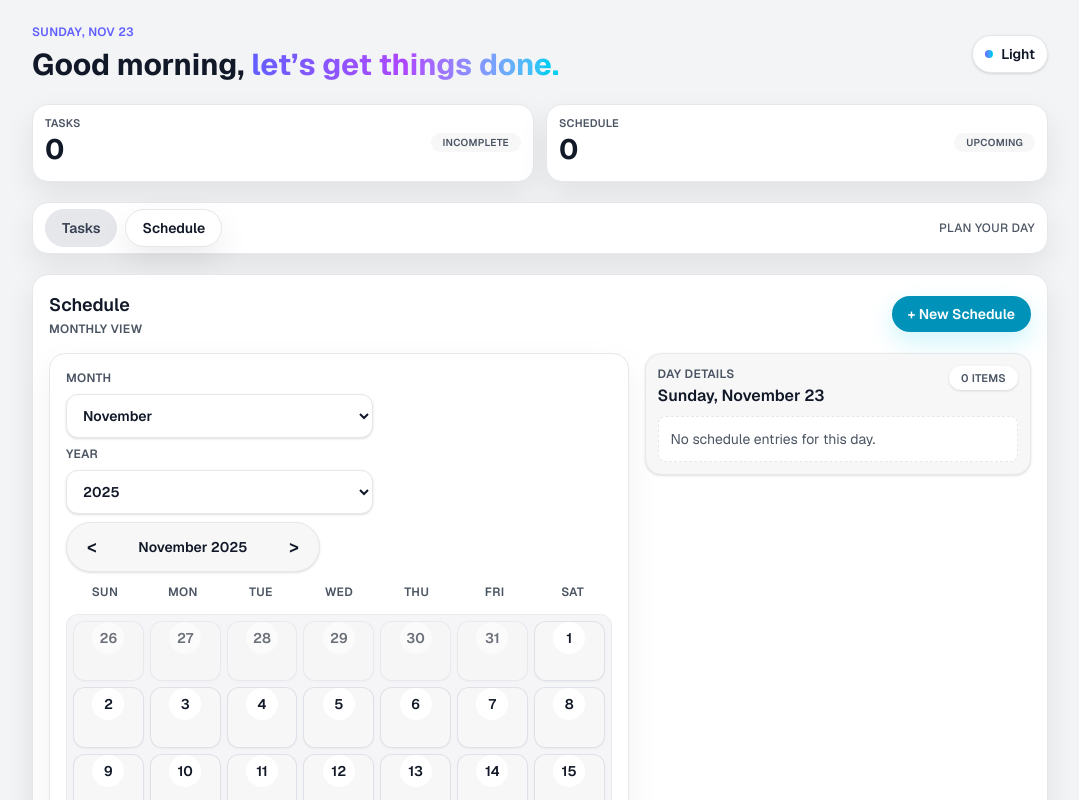
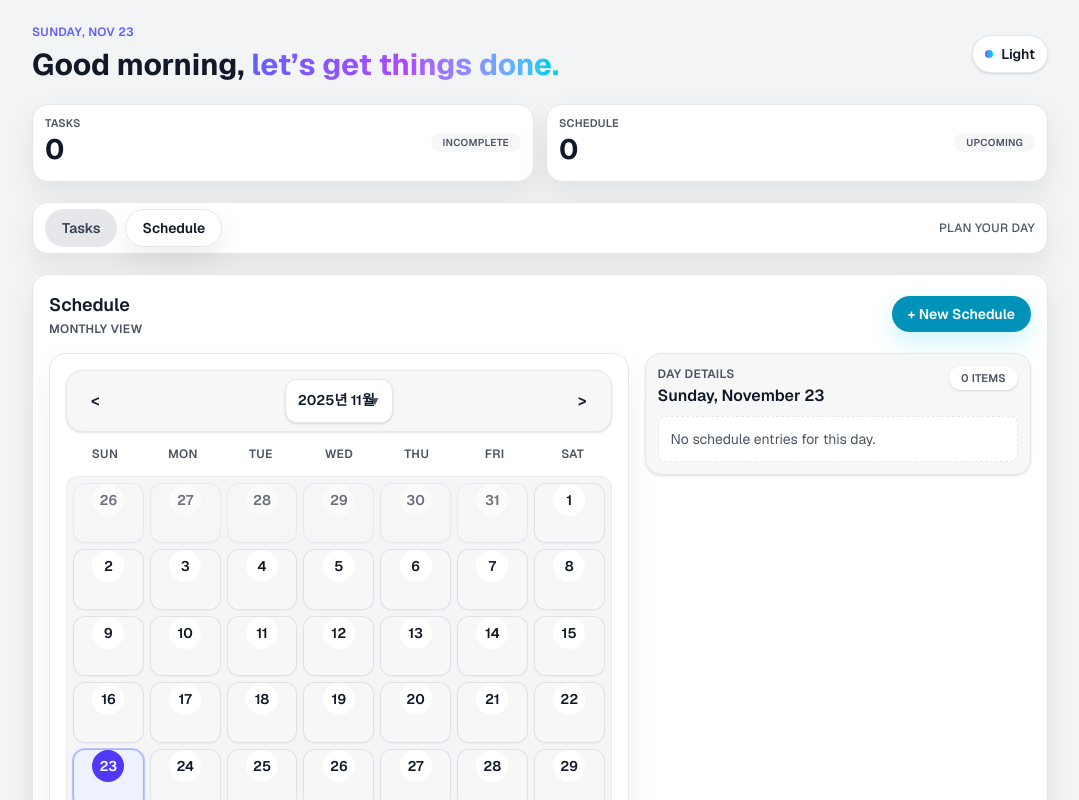
Before and after one commit to bbg-96/logme, a Next.js app: page / in a window 1280 px wide. Both pictures are taken after a click on the button "Schedule". Shown: the top 800 px of the page, without its empty margins (100-1179 px from the left). Built offline with nearby package versions, Linux system fonts and the light colour scheme.

Commit message:
Add compact calendar header layout

```diff
--- /dev/null
+++ b/components/schedule/calendar-header.tsx
@@ -0,0 +1,79 @@
+"use client";
+
+import { useMemo } from "react";
+
+interface CalendarHeaderProps {
+  currentMonth: Date;
+  onChangeMonth: (offset: number) => void;
+  onSelectMonth: (year: number, month: number) => void;
+}
+
+export function CalendarHeader({ currentMonth, onChangeMonth, onSelectMonth }: CalendarHeaderProps) {
+  const monthOptions = useMemo(() => {
+    const currentYear = currentMonth.getFullYear();
+    const minYear = currentYear - 5;
+    const maxYear = currentYear + 5;
+
+    const options: { value: string; label: string }[] = [];
+
+    for (let year = minYear; year <= maxYear; year += 1) {
+      for (let month = 0; month < 12; month += 1) {
+        const date = new Date(year, month, 1);
+        const label = date.toLocaleDateString("ko-KR", { year: "numeric", month: "long" });
+        options.push({ value: `${year}-${month}`, label });
+      }
+    }
+
+    return options;
+  }, [currentMonth]);
+
+  const handleSelect = (value: string) => {
+    const [yearString, monthString] = value.split("-");
+    const year = Number(yearString);
+    const month = Number(monthString);
+    onSelectMonth(year, month);
+  };
+
+  return (
+    <div className="flex items-center justify-between gap-2 rounded-2xl border border-[color:var(--color-border-subtle)] bg-[var(--color-bg-subtle)] px-3 py-2 shadow-sm">
+      <button
+        onClick={() => onChangeMonth(-1)}
+        className="rounded-full px-3 py-2 text-base font-semibold text-[var(--color-text-primary)] transition hover:bg-[var(--color-bg-card)] focus-visible:outline focus-visible:outline-2 focus-visible:outline-indigo-500"
+        aria-label="Previous month"
+      >
+        &lt;
+      </button>
+
+      <div className="flex-1 text-center">
+        <label htmlFor="calendar-month-select" className="sr-only">
+          Select month
+        </label>
+        <div className="relative inline-flex">
+          <select
+            id="calendar-month-select"
+            value={`${currentMonth.getFullYear()}-${currentMonth.getMonth()}`}
+            onChange={(event) => handleSelect(event.target.value)}
+            className="appearance-none rounded-full border border-[color:var(--color-border-subtle)] bg-[var(--color-bg-card)] px-4 py-2 pr-9 text-sm font-semibold text-[var(--color-text-primary)] shadow-sm transition hover:bg-[var(--color-bg-subtle)] focus-visible:outline focus-visible:outline-2 focus-visible:outline-indigo-500"
+          >
+            {monthOptions.map(({ value, label }) => (
+              <option key={value} value={value}>
+                {label}
+              </option>
+            ))}
+          </select>
+          <span className="pointer-events-none absolute right-3 top-1/2 -translate-y-1/2 text-xs text-[color:var(--color-text-muted)]">
+            ▼
+          </span>
+        </div>
+      </div>
+
+      <button
+        onClick={() => onChangeMonth(1)}
+        className="rounded-full px-3 py-2 text-base font-semibold text-[var(--color-text-primary)] transition hover:bg-[var(--color-bg-card)] focus-visible:outline focus-visible:outline-2 focus-visible:outline-indigo-500"
+        aria-label="Next month"
+      >
+        &gt;
+      </button>
+    </div>
+  );
+}
--- a/components/schedule/schedule-calendar.tsx
+++ b/components/schedule/schedule-calendar.tsx
@@ -3,6 +3,7 @@
 import { ReactNode, useMemo, useState } from "react";
 import { parseLocalDateString, toLocalDateString } from "@/lib/date";
 import { ScheduleItem } from "@/lib/types";
+import { CalendarHeader } from "./calendar-header";
 import { CalendarDayCell } from "./calendar-day-cell";
 
 interface Props {
@@ -45,31 +46,6 @@ export function ScheduleCalendar({
   const [currentMonth, setCurrentMonth] = useState(() => new Date(today.getFullYear(), today.getMonth(), 1));
   const [selectedDate, setSelectedDate] = useState(todayKey);
 
-  const monthOptions = useMemo(
-    () => [
-      "January",
-      "February",
-      "March",
-      "April",
-      "May",
-      "June",
-      "July",
-      "August",
-      "September",
-      "October",
-      "November",
-      "December",
-    ],
-    [],
-  );
-
-  const yearOptions = useMemo(() => {
-    const currentYear = today.getFullYear();
-    const minYear = Math.min(currentYear - 5, currentMonth.getFullYear());
-    const maxYear = Math.max(currentYear + 5, currentMonth.getFullYear());
-    return Array.from({ length: maxYear - minYear + 1 }, (_, index) => minYear + index);
-  }, [currentMonth, today]);
-
   const schedulesByDate = useMemo(() => {
     const grouped: Record<string, ScheduleItem[]> = {};
 
@@ -83,11 +59,6 @@ export function ScheduleCalendar({
 
   const monthDays = useMemo(() => buildCalendar(currentMonth), [currentMonth]);
   const selectedDateItems = schedulesByDate[selectedDate] ?? [];
-
-  const monthLabel = currentMonth.toLocaleDateString(undefined, {
-    year: "numeric",
-    month: "long",
-  });
 
   const synchronizeSelectedDate = (target: Date) => {
     setSelectedDate((existing) => {
@@ -107,14 +78,8 @@ export function ScheduleCalendar({
     });
   };
 
-  const changeMonthDirect = (month: number) => {
-    const next = new Date(currentMonth.getFullYear(), month, 1);
-    setCurrentMonth(next);
-    synchronizeSelectedDate(next);
-  };
-
-  const changeYearDirect = (year: number) => {
-    const next = new Date(year, currentMonth.getMonth(), 1);
+  const changeMonthDirectWithYear = (year: number, month: number) => {
+    const next = new Date(year, month, 1);
     setCurrentMonth(next);
     synchronizeSelectedDate(next);
   };
@@ -159,59 +124,7 @@ export function ScheduleCalendar({
           }`}
         >
           <div className="space-y-2.5 rounded-2xl border border-[color:var(--color-border-subtle)] bg-[var(--color-bg-card)] p-3 shadow-[0_14px_36px_rgba(0,0,0,0.06)] sm:p-3 lg:p-4">
-            <div className="mb-2 flex flex-wrap items-center justify-between gap-2">
-              <div className="flex flex-wrap items-center gap-2">
-                <label className="text-xs font-semibold uppercase tracking-wide text-[var(--color-text-muted)]" htmlFor="month-select">
-                  Month
-                </label>
-                <select
-                  id="month-select"
-                  value={currentMonth.getMonth()}
-                  onChange={(event) => changeMonthDirect(Number(event.target.value))}
-                  className="rounded-full border border-[color:var(--color-border-subtle)] bg-[var(--color-bg-subtle)] px-3 py-1.5 text-sm font-semibold text-[var(--color-text-primary)] shadow-sm focus-visible:outline focus-visible:outline-2 focus-visible:outline-indigo-500"
-                >
-                  {monthOptions.map((label, index) => (
-                    <option key={label} value={index}>
-                      {label}
-                    </option>
-                  ))}
-                </select>
-
-                <label className="text-xs font-semibold uppercase tracking-wide text-[var(--color-text-muted)]" htmlFor="year-select">
-                  Year
-                </label>
-                <select
-                  id="year-select"
-                  value={currentMonth.getFullYear()}
-                  onChange={(event) => changeYearDirect(Number(event.target.value))}
-                  className="rounded-full border border-[color:var(--color-border-subtle)] bg-[var(--color-bg-subtle)] px-3 py-1.5 text-sm font-semibold text-[var(--color-text-primary)] shadow-sm focus-visible:outline focus-visible:outline-2 focus-visible:outline-indigo-500"
-                >
-                  {yearOptions.map((year) => (
-                    <option key={year} value={year}>
-                      {year}
-                    </option>
-                  ))}
-                </select>
-              </div>
-
-              <div className="flex items-center gap-2 rounded-full border border-[color:var(--color-border-subtle)] bg-[var(--color-bg-subtle)] px-3 py-1.5 shadow-sm">
-                <button
-                  onClick={() => changeMonth(-1)}
-                  className="rounded-full px-2 py-1 text-lg font-semibold text-[var(--color-text-primary)] transition hover:bg-[var(--color-bg-card)] focus-visible:outline focus-visible:outline-2 focus-visible:outline-indigo-500"
-                  aria-label="Previous month"
-                >
-                  &lt;
-                </button>
-                <div className="min-w-[160px] text-center text-sm font-semibold text-[var(--color-text-primary)]">{monthLabel}</div>
-                <button
-                  onClick={() => changeMonth(1)}
-                  className="rounded-full px-2 py-1 text-lg font-semibold text-[var(--color-text-primary)] transition hover:bg-[var(--color-bg-card)] focus-visible:outline focus-visible:outline-2 focus-visible:outline-indigo-500"
-                  aria-label="Next month"
-                >
-                  &gt;
-                </button>
-              </div>
-            </div>
+            <CalendarHeader currentMonth={currentMonth} onChangeMonth={changeMonth} onSelectMonth={changeMonthDirectWithYear} />
 
             <div className="grid grid-cols-7 text-center text-[11px] font-semibold uppercase tracking-wide text-[var(--color-text-muted)] sm:text-xs">
               {weekdayLabels.map((day) => (
```
